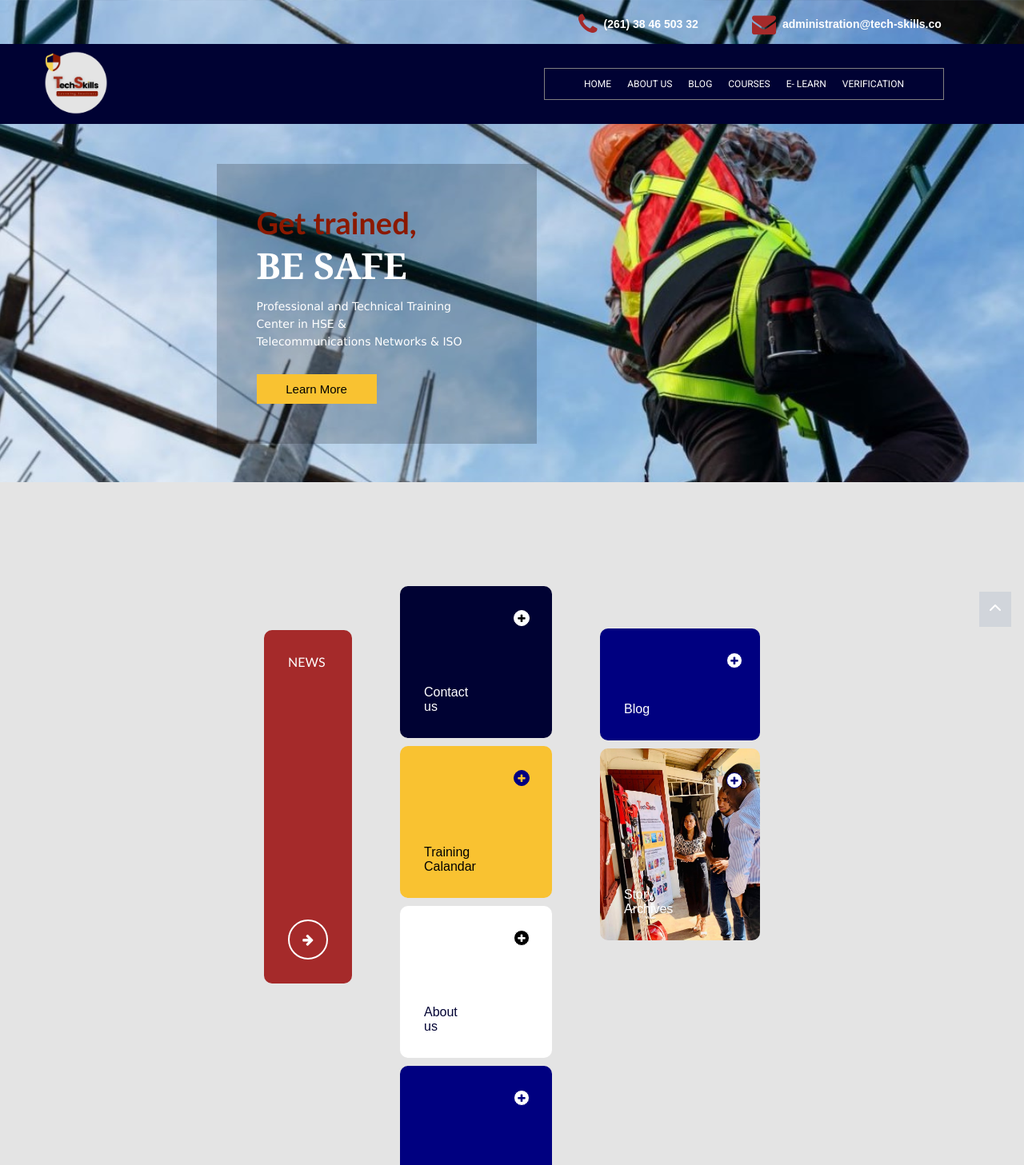
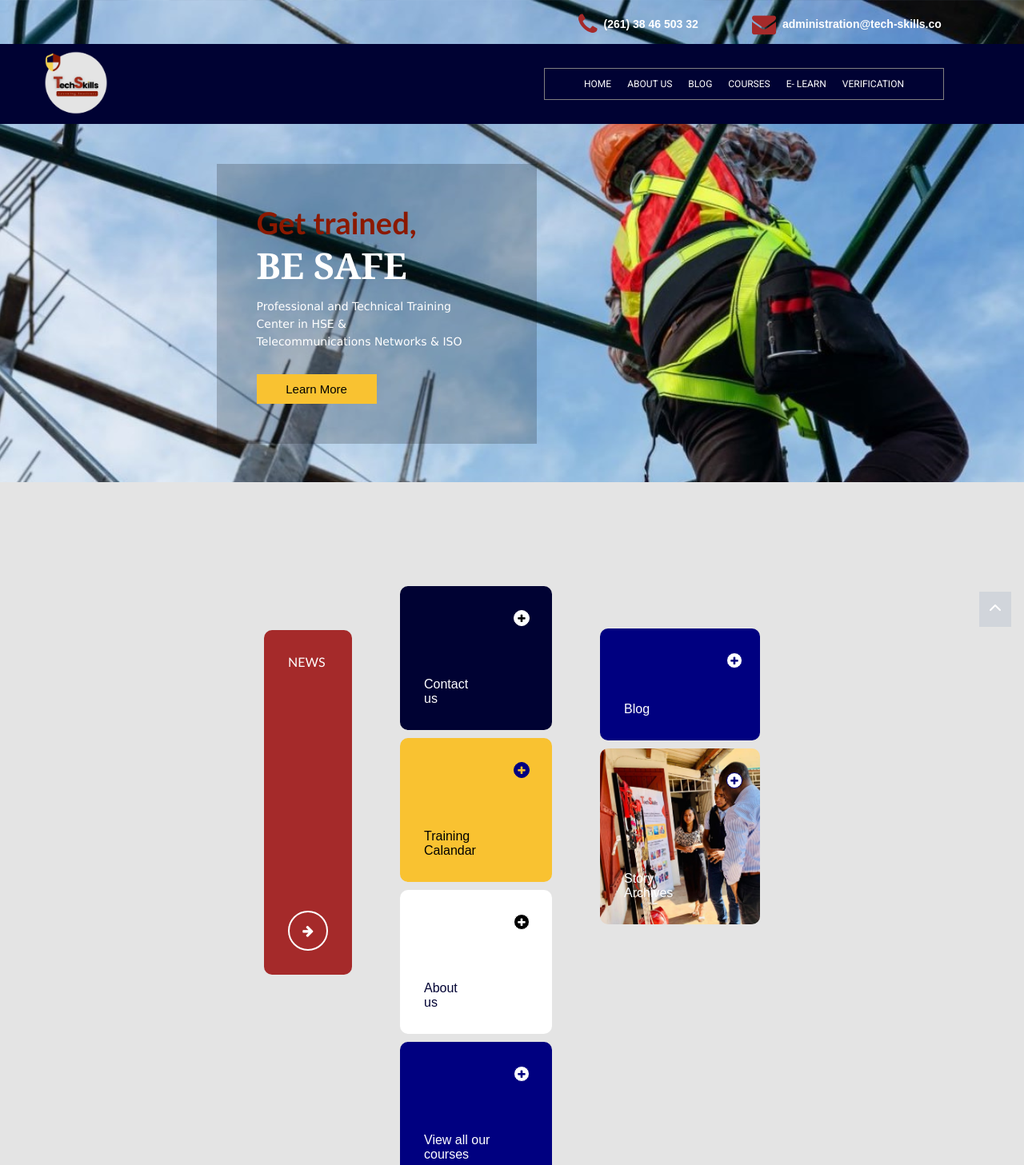
Before and after one commit to Stephanorova/Ajour_Site_web_Techskills, a React (Create React App) app: page / in a window 1280 px wide. Shown: the top 1457 px of the page at 80% size. Built offline with nearby package versions, Linux system fonts and the light colour scheme.

Commit message:
changement de position menu

```diff
--- a/src/Accueil/SousHome/index.css
+++ b/src/Accueil/SousHome/index.css
@@ -25,7 +25,7 @@
     padding: 30px;
     margin-top: 55px;
     width: 100%;
-    height: 79%;
+    height: 77%;
     cursor: pointer;
     border-radius: 10px;
     color: #fff;
@@ -54,7 +54,7 @@
 }
 .menuCenter .contactes{
     width: 190px;
-    height: 190px;
+    height: 180px;
     color: #fff;
     display: flex;
     cursor: pointer;
@@ -84,7 +84,7 @@
 }
 .menuCenter .training{
     width: 190px;
-    height: 190px;
+    height: 180px;
     color: black;
     display: flex;
     flex-direction: column;
@@ -114,7 +114,7 @@
 }
 .menuCenter .calandare{
     width: 190px;
-    height: 190px;
+    height: 180px;
     cursor: pointer;
     color: #000233;
     display: flex;
@@ -144,7 +144,7 @@
 }
 .menuCenter .view{
     width: 190px;
-    height: 190px;
+    height: 180px;
     color: #fff;
     display: flex;
     cursor: pointer;
@@ -217,7 +217,7 @@
 
 .blockmenu .story{
     background: url("../../../public/image/menuback.jpg");
-    height: 240px;
+    height: 220px;
     width: 200px;
     background-position: center;
     background-size: cover;
```
